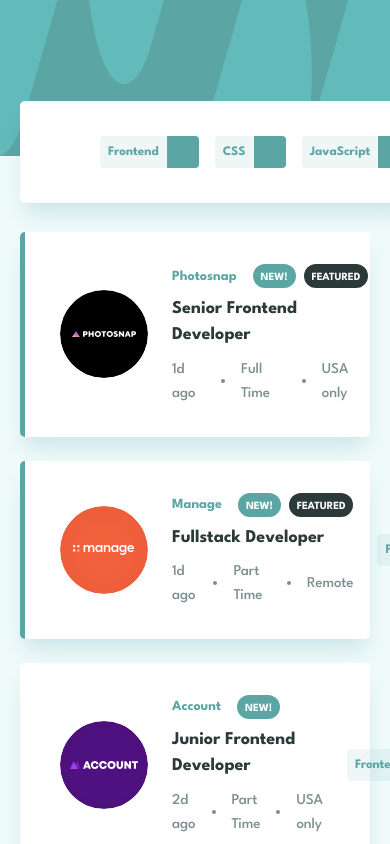
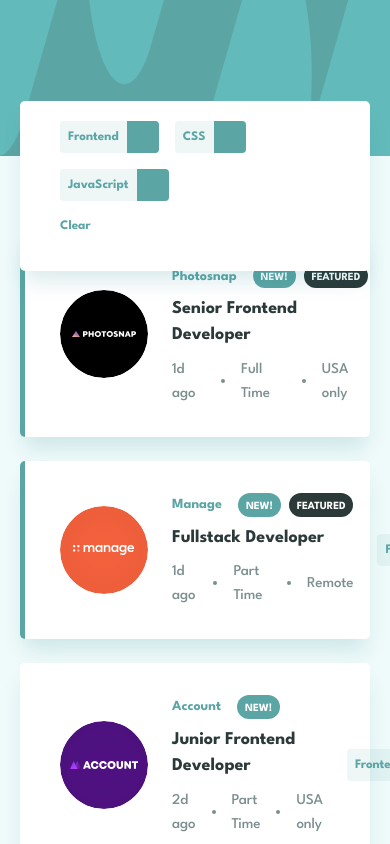
Before and after one commit to mohamedxamid/job-listings, a plain HTML site: page index.html in a window 390 px wide. Shown: the top 844 px of the page. Drawn offline with Linux system fonts and the light colour scheme.

Commit message:
make responsive form-filters

```diff
--- a/css/styles.css
+++ b/css/styles.css
@@ -119,10 +119,19 @@ img {
 
 .header-img {
     width: 100%;
-    height: 156px;
+    height: 100%;
     background-repeat: no-repeat;
     background-size: contain;
     background-position: center;
+}
+
+.search-panel-wrapper {
+    position: absolute;
+    top: -55px;
+    left: 0;
+    right: 0;
+    padding-left: 20px;
+    padding-right: 20px;
 }
 
 /* SEARCH PANEL */
@@ -136,25 +145,30 @@ img {
     justify-content: space-between;
     border-radius: 5px;
     background-color: #fff;
-    position: absolute;
-    top: -55px;
+    margin-left: auto;
+    margin-right: auto;
+    flex-wrap: wrap;
 }
 
 .search-tags {
     display: flex;
     align-items: center;
     justify-content: flex-start;
+    padding-left: 0;
     list-style: none;
+    margin-top: 0;
+    margin-right: 26px;
+    margin-bottom: -16px;
+    margin-left: -16px;
+    flex-wrap: wrap;
 }
 
 .search-tag {
     background-color: var(--light-green);
     display: flex;
     border-radius: 4px;
-}
-
-.search-tag:not(:last-child) {
-    margin-right: 16px;
+    margin-left: 16px;
+    margin-bottom: 16px;
 }
 
 .search-tag-title {
--- a/index.html
+++ b/index.html
@@ -25,8 +25,7 @@
 
     <main class="main-content">
 
-        <div class="container">
-            <h2 class="visually-hidden">Job offers list</h2>
+        <div class="search-panel-wrapper">
             <div class="search-panel">
                 <ul class="search-tags">
                     <li class="search-tag"><div class="search-tag-title">Frontend</div><span class="search-tag-close"></span></li>
@@ -35,7 +34,9 @@
                 </ul>
                 <p class="search-clear">Clear</p>
             </div>
-
+        </div>
+        <div class="container">
+            <h2 class="visually-hidden">Job offers list</h2>
             <ul class="job-listings">
                 <li class="job-listings-item job-listings-item-featured">
                     <img class="job-listings-logo" src="img/photosnap.svg" alt="" height="88" width="88" />
```
